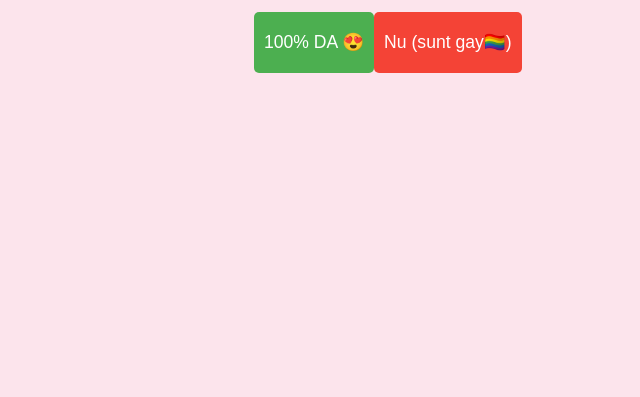
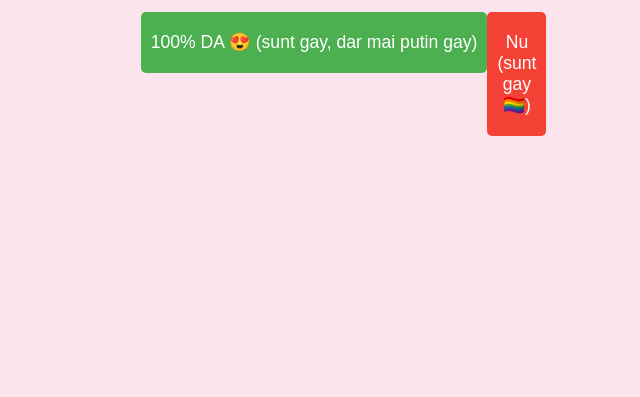
Before and after one commit to Laptique/Adina, a plain HTML site: page docs/index.html in a window 1280 px wide. Shown: the part 403-800 px from the top of the page, without its empty margins (326-966 px from the left). Drawn offline with Linux system fonts and the light colour scheme.

Commit message:
Update index.html

```diff
--- a/docs/index.html
+++ b/docs/index.html
@@ -93,7 +93,7 @@
 <body>
     <div class="container">
         <h1>Be my Valentine, Adina</h1>
-        <button class="button yes" onclick="showResponse()">100% DA 😍</button>
+        <button class="button yes" onclick="showResponse()">100% DA 😍 (sunt gay, dar mai putin gay)</button>
         <button class="button no" onmouseover="moveNo()" onclick="moveNo()">Nu (sunt gay🏳️‍🌈)</button>
 
         <div class="response">
```
